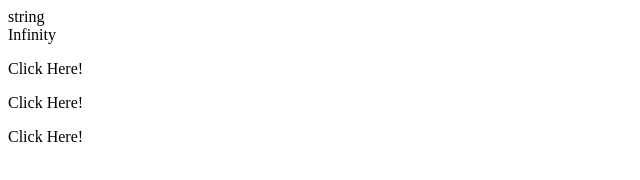
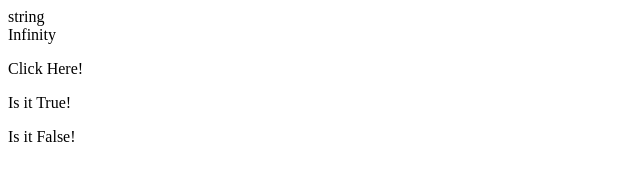
Before and after one commit to PabloBernalBas/JavaScript-Projects, a plain HTML site: page Project5_comparisons_type_coercion/index.html in a window 1280 px wide. Shown: the full height of the page, 0-640 px from the left. Drawn offline with Linux system fonts and the light colour scheme.

Commit message:
Assignment

```diff
--- a/Project5_comparisons_type_coercion/index.html
+++ b/Project5_comparisons_type_coercion/index.html
@@ -9,7 +9,7 @@
 </head>
 <body>
     <p id="Test" onclick="my_Function()">Click Here!</p>
-    <p id="Test1" onclick="my_Function1()">Click Here!</p>
-    <p id="Test2" onclick="my_Function2()">Click Here!</p>
+    <p id="Test1" onclick="my_Function1()">Is it True!</p>
+    <p id="Test2" onclick="my_Function2()">Is it False!</p>
 </body>
 </html>
```
